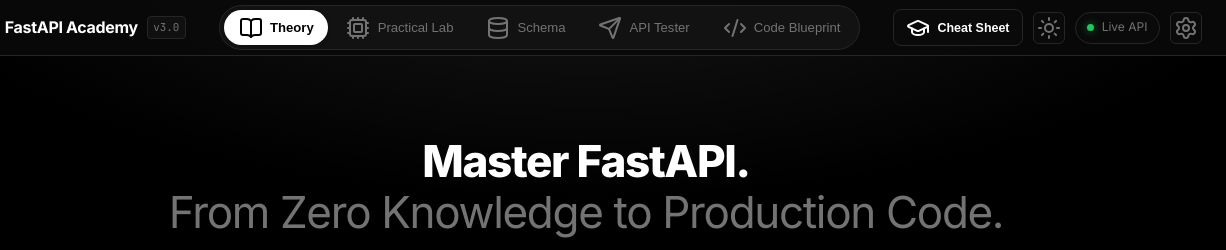
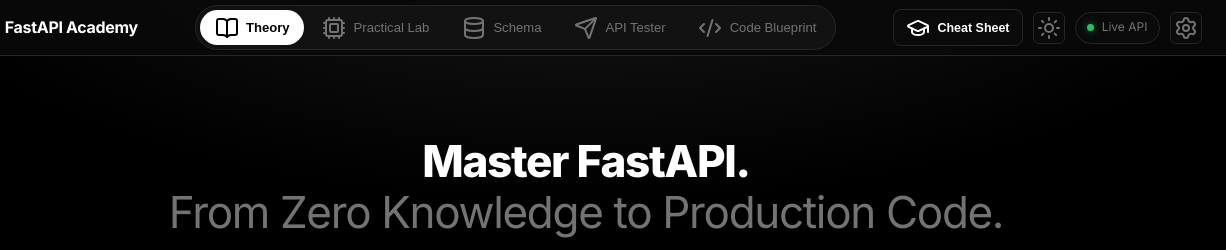
Before and after one commit to SachinManral/FastAPI, a website built with Vite: page frontend/index.html in a window 1280 px wide. Shown: the top 250 px of the page, 54-1280 px from the left. Built offline with nearby package versions, Linux system fonts and the light colour scheme; no server answers.

```diff
--- a/frontend/index.html
+++ b/frontend/index.html
@@ -25,7 +25,6 @@
         <div class="brand">
           <span class="brand-icon"><i data-lucide="zap"></i></span>
           <span class="brand-name">FastAPI Academy</span>
-          <span class="version-tag">v3.0</span>
         </div>
 
         <div class="header-center">
@@ -254,7 +253,8 @@
             </div>
             <h3 class="module-title">OpenAPI Spec & Auto Interactive Docs</h3>
             <p class="module-desc">See how FastAPI automatically creates interactive Swagger documentation (at
-              <code>/docs</code>) directly from your code.</p>
+              <code>/docs</code>) directly from your code.
+            </p>
             <div class="module-footer">
               <span class="module-link">Read Deep Dive & Code <i data-lucide="chevron-right"></i></span>
             </div>
@@ -477,7 +477,8 @@
 
             <div class="dock-pane" id="dock-request">
               <div class="code-line" id="stepClientDetail">Method: <strong class="tok-decorator">GET</strong> | URL:
-                <code>/api/v1/items</code></div>
+                <code>/api/v1/items</code>
+              </div>
             </div>
 
             <div class="dock-pane" id="dock-schema">
```
